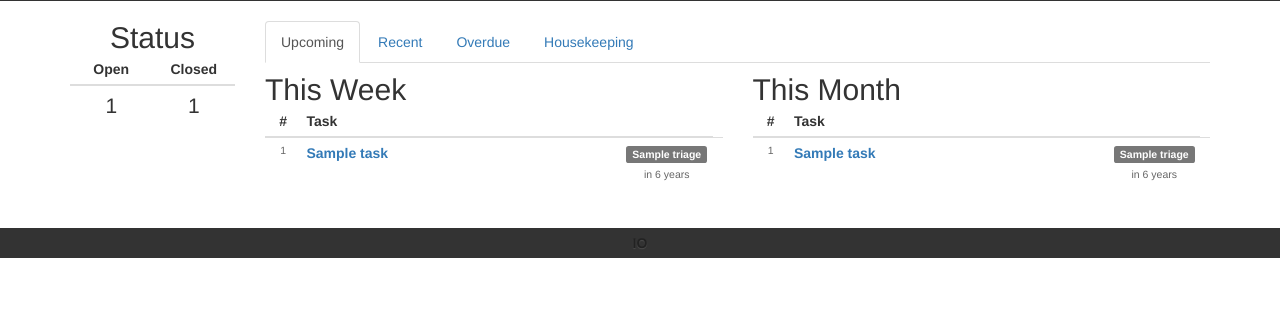
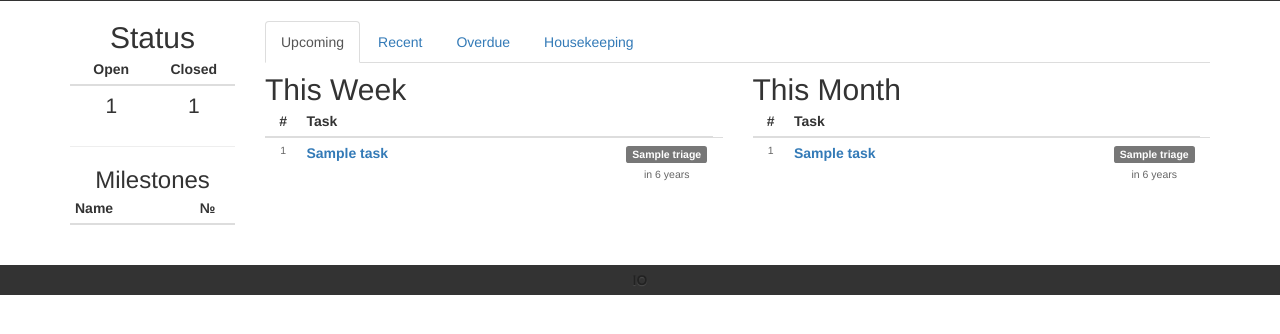
Before and after one commit to SamStudio8/triage, a Django app: template templates/task/dashboard.html in a window 1280 px wide. Shown: the part 188-522 px from the top of the page. Run offline with Django 3.2, Linux system fonts and the light colour scheme; the template is opened without the code that fills it: most values are stand-ins (such as "Sample title", 1, 10 or a date in 2020); lists and menus that the app fills with data are empty; parts of the project's set-up code (start-up, migrations or seed data) failed here and were passed over; some libraries are stand-ins or nearby versions.

Commit message:
Milestones on dashboard sidebar

```diff
--- a/templates/task/dashboard.html
+++ b/templates/task/dashboard.html
@@ -49,6 +49,27 @@
                         <td class="label_light-right text-center" style="border-right-color:#{{ triage.bg_colour }}">{{ triage.open_tasks.count }}</td>
                         <td class="label_light text-center" style="border-left-color:#{{ triage.bg_colour }}">{{ triage.closed_tasks.count }}</td>
                     </tr>
+                {% endfor %}
+            </tbody>
+        </table>
+        <hr>
+        <h3 class="text-center">Milestones</h3>
+        <table class="table table-condensed">
+            <thead>
+                <tr>
+                    <th class="col-md-8">Name</th>
+                    <th class="col-md-4 text-center">&#8470;</th>
+                </tr>
+            </thead>
+            <tbody>
+                {% for milestone in user.milestones.all %}
+                <tr>
+                    <td class="label_light" style="border-left-color:#{{ milestone.bg_colour }}">
+                        {{ milestone.name }}</br>
+                        <span class="human_date text-small-task" title="{{ milestone.due_date }}">{{ milestone.due_date|date:"c" }}</span>
+                    </td>
+                    <td class="text-center">{{ milestone.task_set.count }}</td>
+                </tr>
                 {% endfor %}
             </tbody>
         </table>
```
